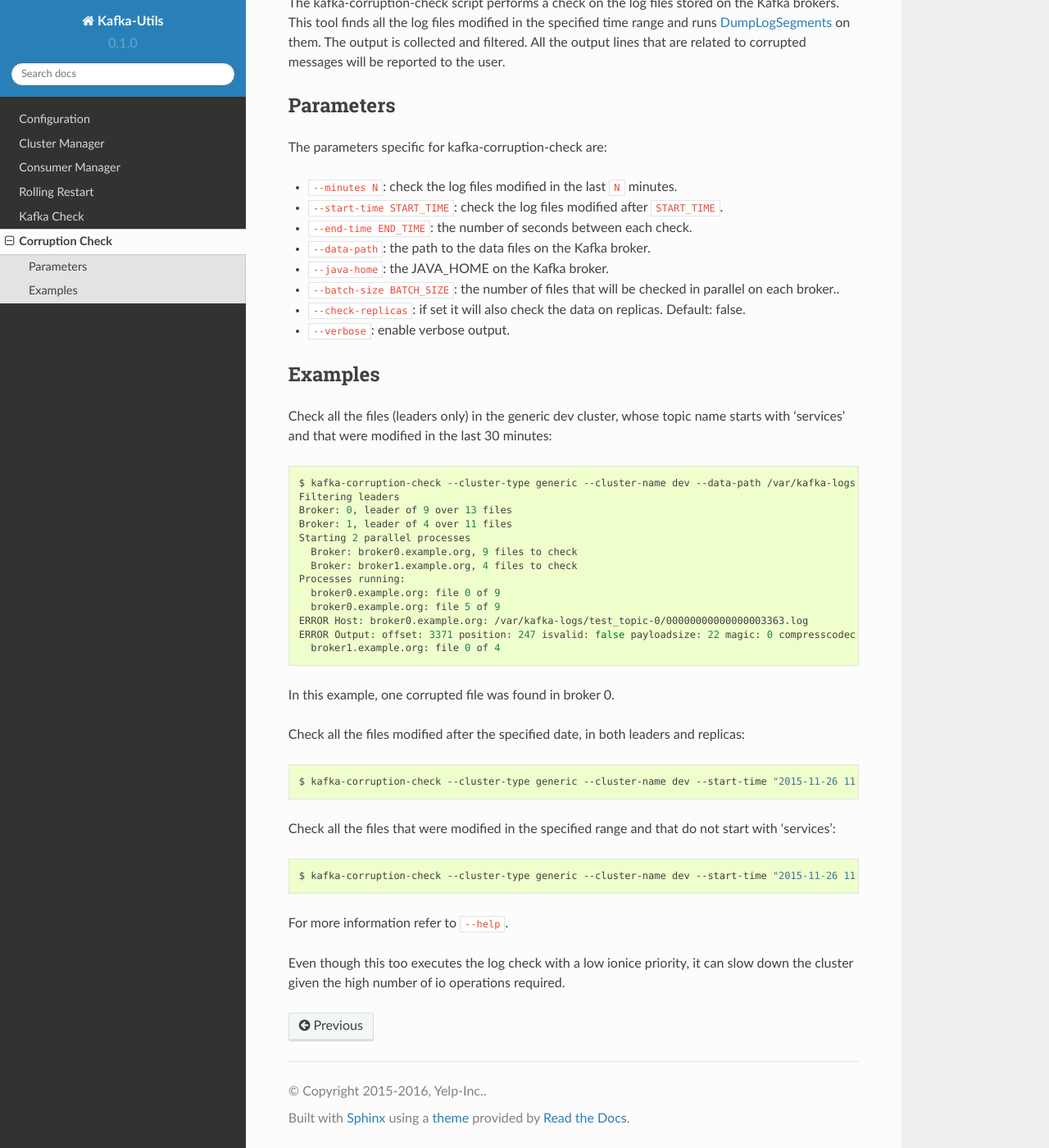
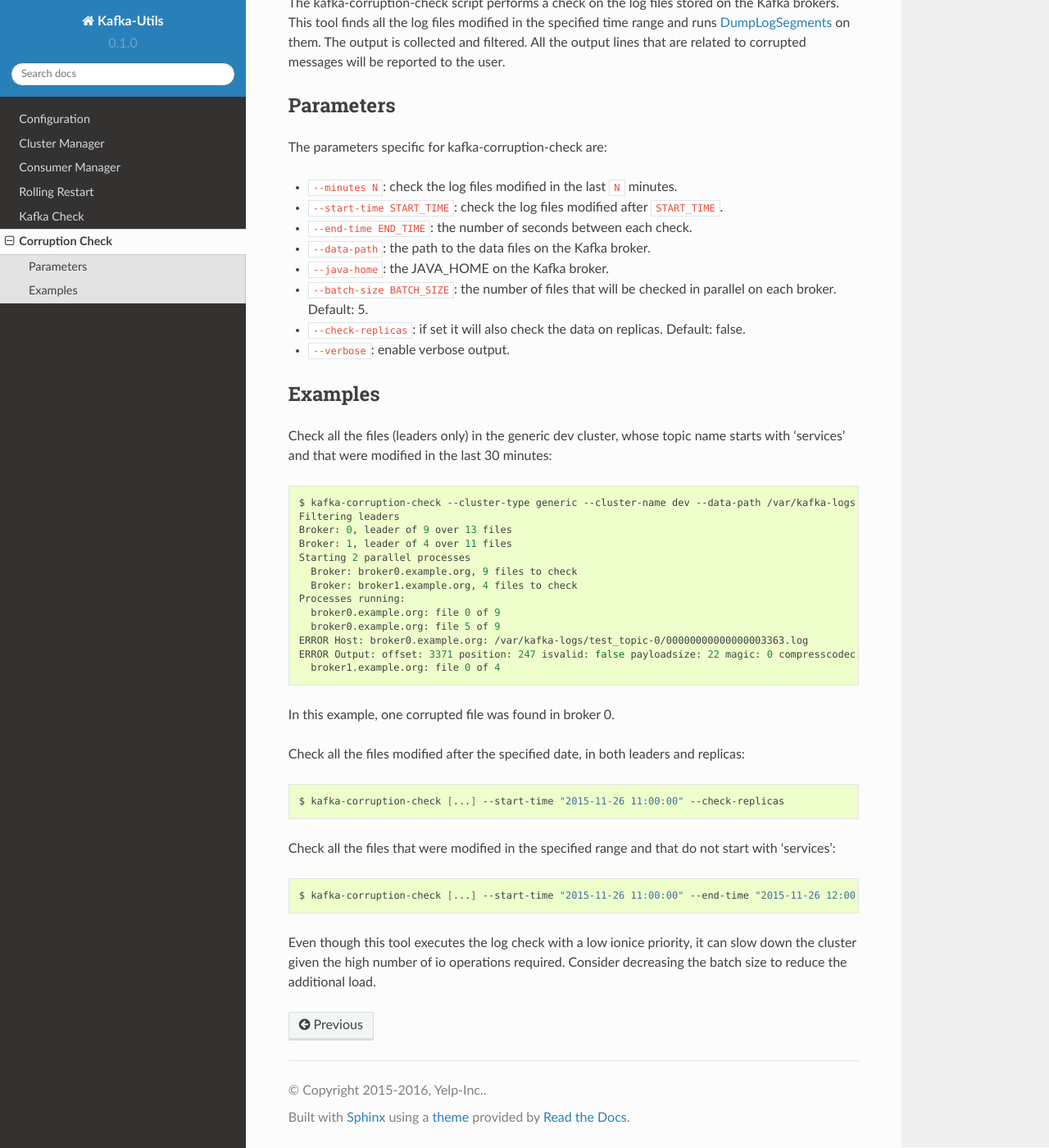
Before and after one commit to Yelp/kafka-utils, a Sphinx documentation site: the page built from docs/source/kafka_corruption_check.rst, in a window 1280 px wide and 1400 px high, scrolled down 168 px. Shown: the whole window at 82% size. Built offline with Sphinx 7.4.7 and the Read the Docs theme 2.0.0, drawn with Linux system fonts in a browser that asks for light colours.

Commit message:
Code cleanup

```diff
--- a/docs/source/kafka_corruption_check.rst
+++ b/docs/source/kafka_corruption_check.rst
@@ -20,7 +20,7 @@
 * ``--data-path``: the path to the data files on the Kafka broker.
 * ``--java-home``: the JAVA_HOME on the Kafka broker.
 * ``--batch-size BATCH_SIZE``: the number of files that will be checked
-  in parallel on each broker..
+  in parallel on each broker. Default: 5.
 * ``--check-replicas``: if set it will also check the data on replicas.
   Default: false.
 * ``--verbose``: enable verbose output.
@@ -54,15 +54,14 @@
 
 .. code-block:: bash
 
-  $ kafka-corruption-check --cluster-type generic --cluster-name dev --start-time "2015-11-26 11:00:00" --check-replicas
+  $ kafka-corruption-check [...] --start-time "2015-11-26 11:00:00" --check-replicas
 
 Check all the files that were modified in the specified range and that do not start with 'services':
 
 .. code-block:: bash
 
-  $ kafka-corruption-check --cluster-type generic --cluster-name dev --start-time "2015-11-26 11:00:00" --end-time "2015-11-26 12:00:00" --prefix "!services"
+  $ kafka-corruption-check [...] --start-time "2015-11-26 11:00:00" --end-time "2015-11-26 12:00:00" --prefix "!services"
 
-For more information refer to ``--help``.
-
-Even though this too executes the log check with a low ionice priority, it can
-slow down the cluster given the high number of io operations required.
+Even though this tool executes the log check with a low ionice priority, it can
+slow down the cluster given the high number of io operations required. Consider
+decreasing the batch size to reduce the additional load.
```
Also changed, not shown: 1 other file.
